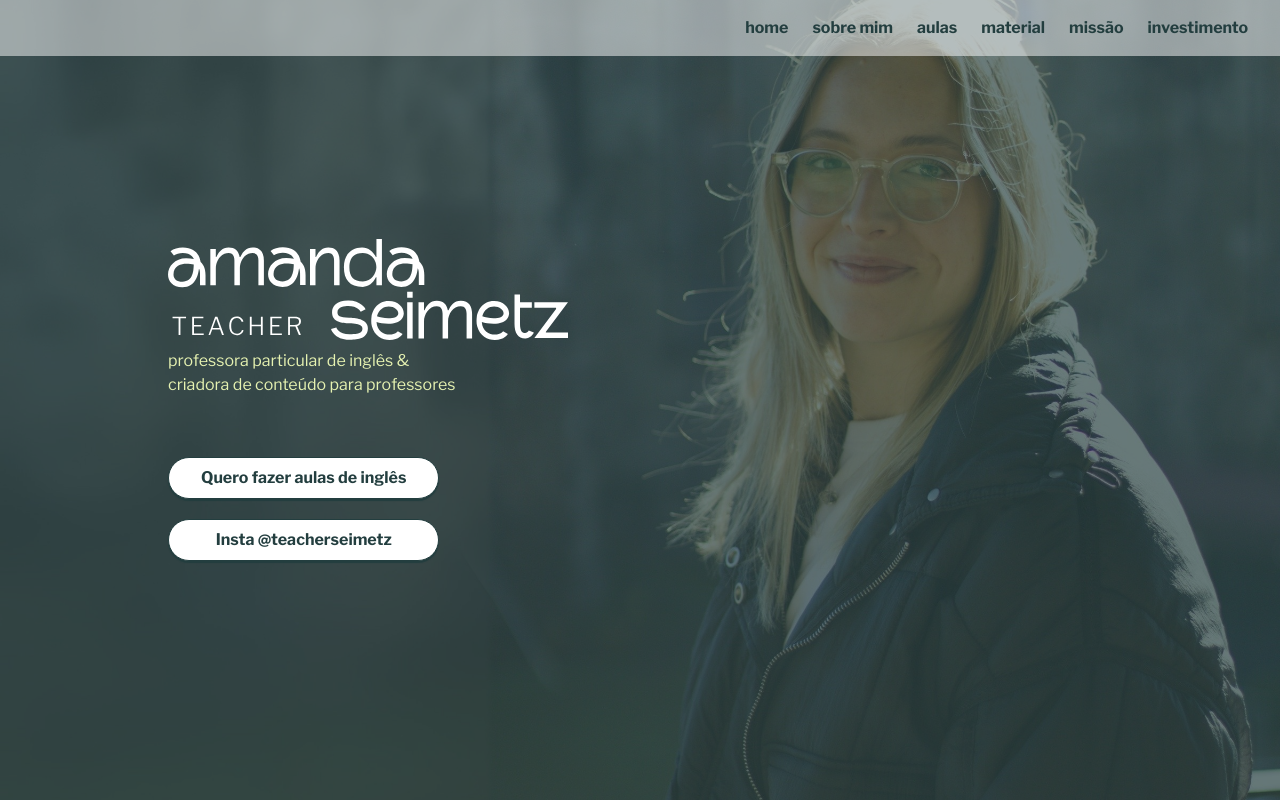
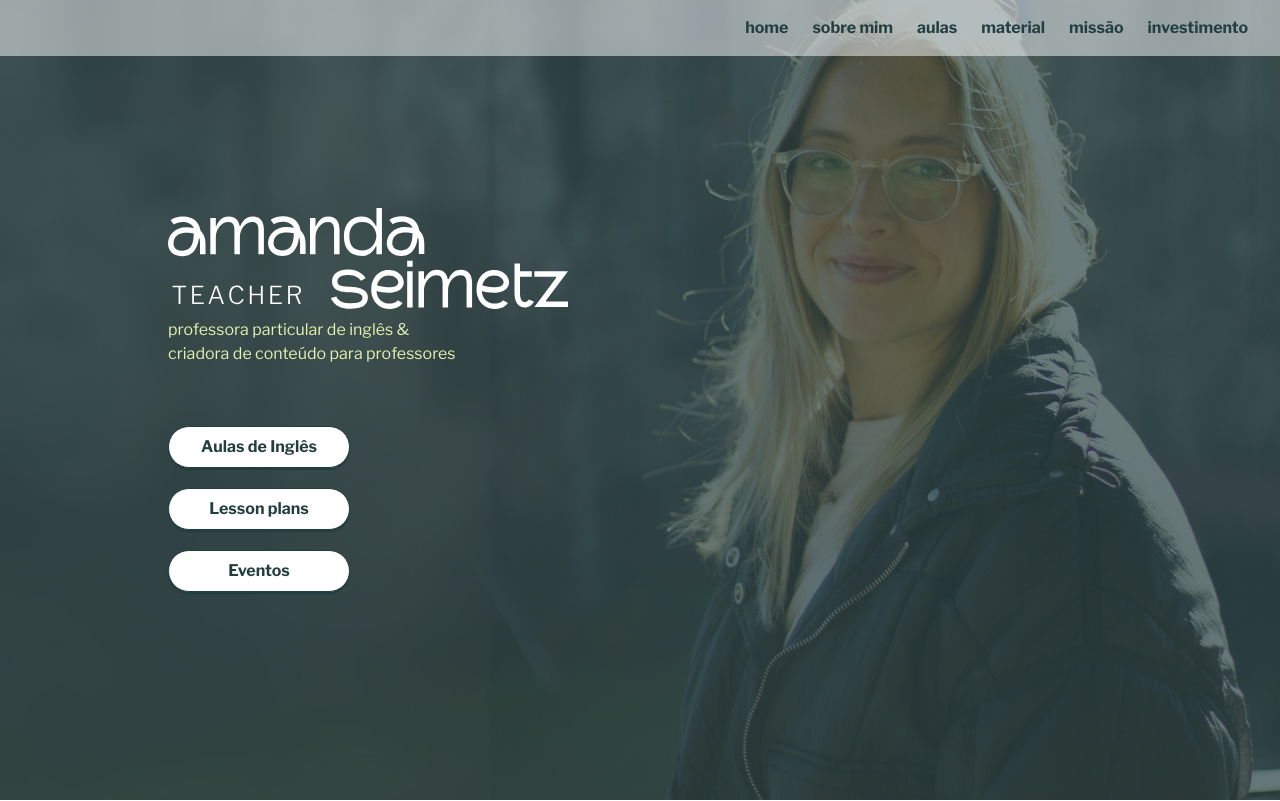
Before and after one commit to teacherseimetz/teacherseimetz, a Next.js app: page /teacherseimetz/ in a window 1280 px wide. Shown: the top 801 px of the page. Built offline with nearby package versions, Linux system fonts and the light colour scheme.

Commit message:
Improve clickability in the menu and size of the logo

```diff
--- a/src/components/Footer.module.css
+++ b/src/components/Footer.module.css
@@ -1,7 +1,7 @@
 .container {
   padding: 86px 0;
 
-  background-color: var(--color-teal);
+  background-color: var(--color-dark-green);
   color: var(--color-white);
 }
 
--- a/src/components/Hero.tsx
+++ b/src/components/Hero.tsx
@@ -14,7 +14,7 @@ export function Hero() {
       <Wrapper className={styles.wrapper}>
         <h1 className="flex flex-col gap-2">
           <span>
-            <Logo className="w-100" />
+            <Logo className="max-w-100 md:w-100" />
             <VisuallyHidden>Amanda Seimetz</VisuallyHidden>
           </span>
           <span className="lowercase text-lime w-75">
@@ -24,17 +24,24 @@ export function Hero() {
         </h1>
         <div className={styles.links}>
           <ButtonLink
-            href="https://teacherseimetz.notion.site/12ab3dba55da80508dd1eb23da886b42?pvs=105"
+            href="#aulas"
             inverse
           >
-            Quero fazer aulas de inglês
+            Aulas de Inglês
           </ButtonLink>
           <ButtonLink
-            href="https://instagram.com/teacherseimetz"
+            href="#lessonplans"
             rel="noreferrer noopener"
             inverse
           >
-            Insta @teacherseimetz
+            Lesson plans
+          </ButtonLink>
+          <ButtonLink
+            href="#eventos"
+            rel="noreferrer noopener"
+            inverse
+          >
+            Eventos
           </ButtonLink>
         </div>
       </Wrapper>
--- a/src/components/Menu.tsx
+++ b/src/components/Menu.tsx
@@ -29,6 +29,8 @@ export function Menu() {
     "lg:opacity-100",
   ].flatMap(x => x).join(" ");
 
+  const strokeColor = isOpen ? "stroke-dark-green" : "stroke-white";
+
   const navRef = useRef<HTMLElement>(null);
 
   useClickOutside(navRef, () => {
@@ -36,7 +38,7 @@ export function Menu() {
   });
 
   return (
-    <nav ref={navRef} className="p-8 lg:p-0 absolute w-full top-0 left-0 z-1">
+    <nav ref={navRef} className="p-8 lg:p-0 absolute w-full top-0 left-0 z-2">
       <ul className={listClassNames}>
         <li>
           <a className="block" href="#">home</a>
@@ -67,19 +69,19 @@ export function Menu() {
           xmlns="http://www.w3.org/2000/svg"
         >
           <path
-            className="stroke-white"
+            className={strokeColor}
             d="M4 7L7 7M20 7L11 7"
             strokeWidth="1.5"
             strokeLinecap="round"
           />
           <path
-            className="stroke-white"
+            className={strokeColor}
             d="M20 17H17M4 17L13 17"
             strokeWidth="1.5"
             strokeLinecap="round"
           />
           <path
-            className="stroke-white"
+            className={strokeColor}
             d="M4 12H7L20 12"
             stroke="#1C274C"
             strokeWidth="1.5"
```
